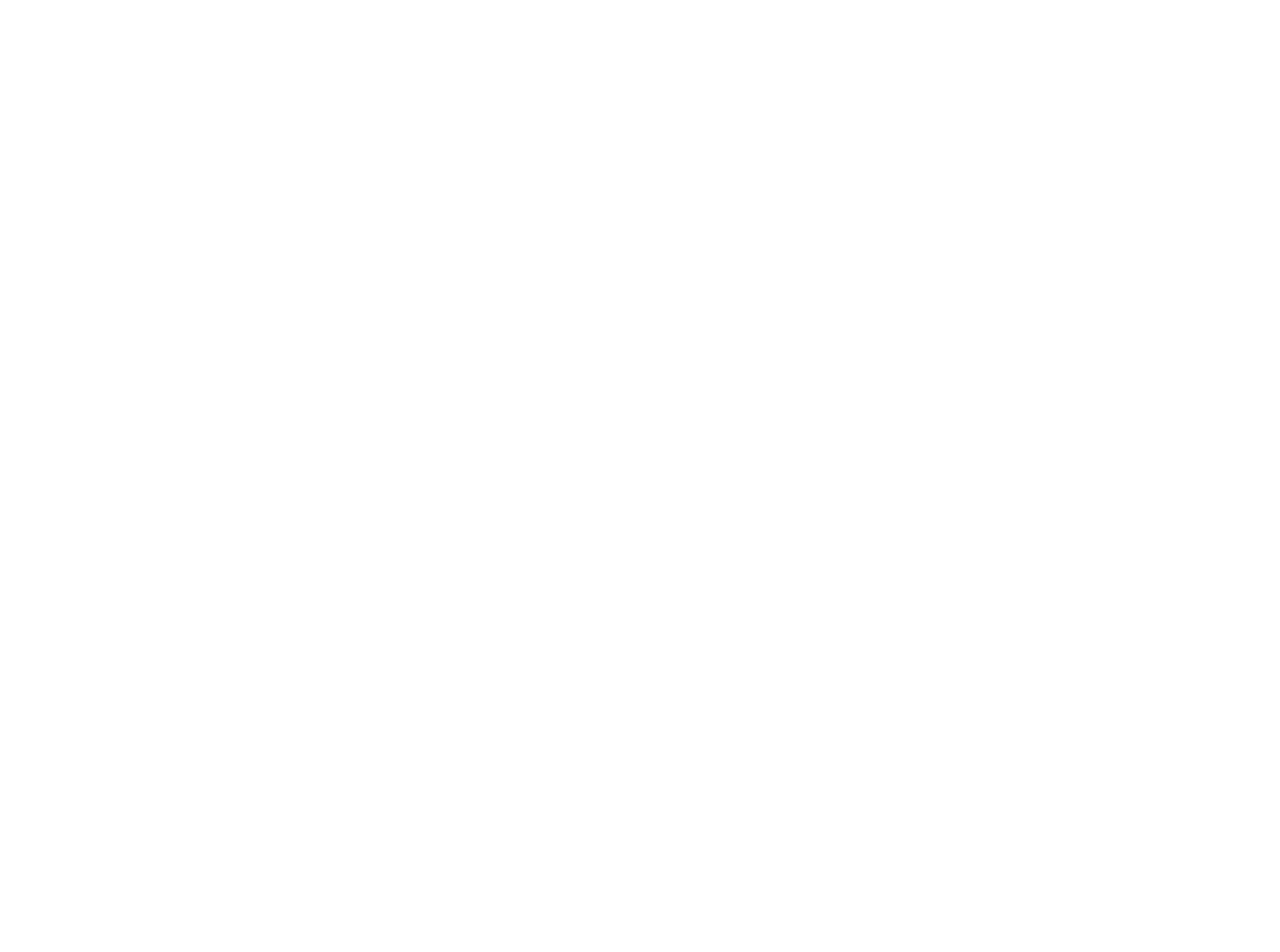
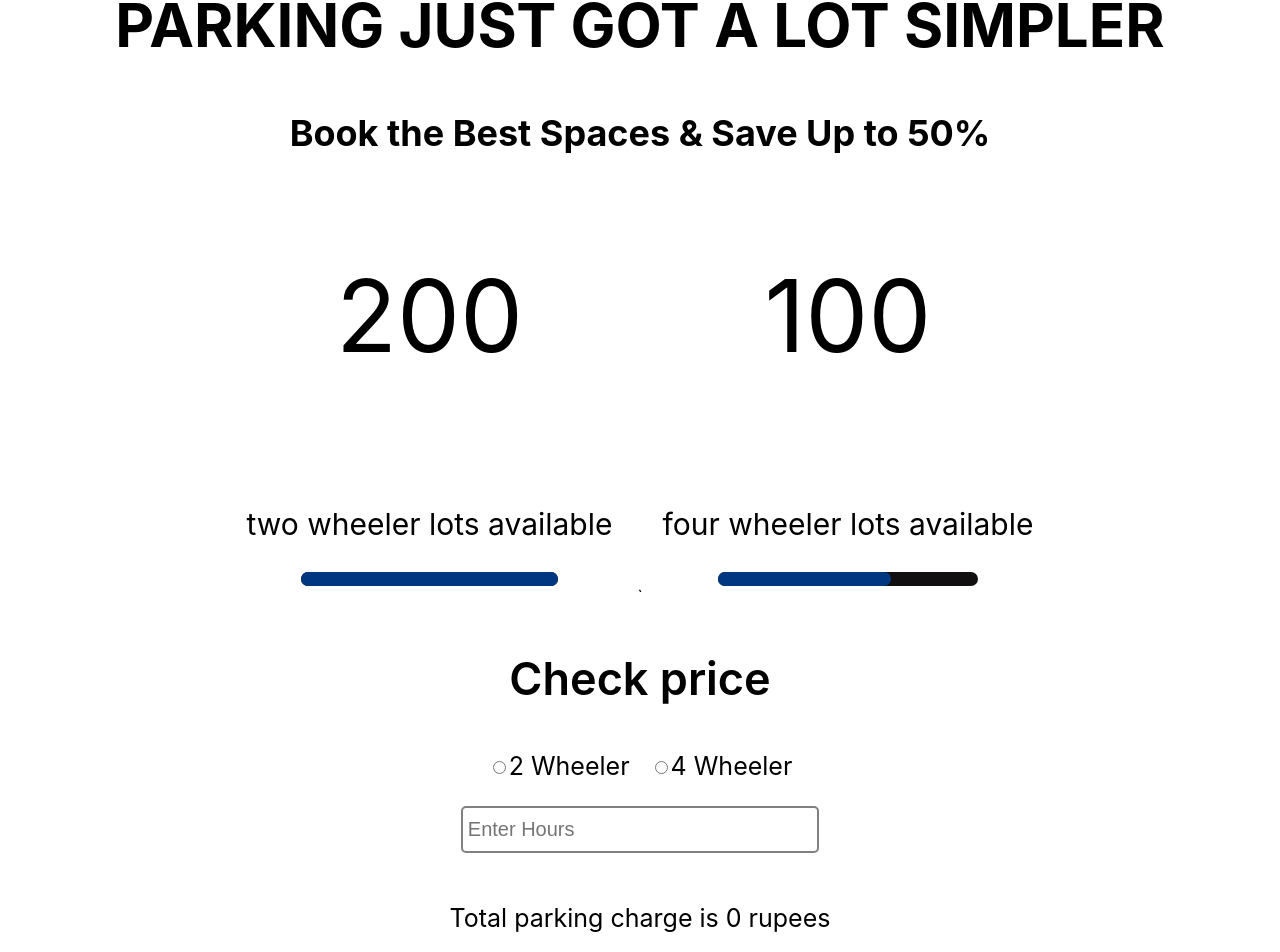
Before and after one commit to prtk07/parkitup, a React (Create React App) app: page / in a window 1280 px wide. Shown: the part 543-1495 px from the top of the page. Before the commit the page ends 800 px from the top, so only its background shows below. Built offline with nearby package versions, Linux system fonts and the light colour scheme; no server answers.

Commit message:
added pricing to home page

```diff
--- /dev/null
+++ b/src/Components/Background.css
@@ -0,0 +1,22 @@
+.Image {
+  width: 100%;
+}
+.background-container {
+  text-align: center;
+}
+.background-container .content {
+}
+.headline {
+  color: white;
+  text-align: center;
+  font-size: 200%;
+  color: black;
+}
+.paragraph {
+  color: white;
+  text-align: center;
+  font-size: 120%;
+  color: black;
+  font-weight: 700;
+  margin: 0px 0px;
+}
--- /dev/null
+++ b/src/Components/Background.js
@@ -0,0 +1,17 @@
+import React from "react";
+import bimg from "../images/background.png";
+import "./Background.css";
+function Background() {
+  return (
+    <div className="background-container">
+      <img className="Image" src={bimg} />
+      <div className="content">
+        <h2 className="headline">PARKING JUST GOT A LOT SIMPLER</h2>
+        <p className="paragraph"> Book the Best Spaces & Save Up to 50%</p>
+
+      </div>
+    </div>
+  );
+}
+
+export default Background;
--- a/src/Views/Home.css
+++ b/src/Views/Home.css
@@ -3,3 +3,44 @@
   flex-direction: column;
   align-items: center;
 }
+.pricing {
+  width: 70%;
+  display: flex;
+  flex-direction: column;
+  align-items: center;
+}
+.label {
+  font-size: 20px;
+}
+.rbutton {
+  cursor: pointer;
+}
+.hours-input {
+  border: 2px solid grey;
+  border-radius: 5px;
+  padding: 10px 5px;
+  width: 40%;
+  font-size: 20px;
+  margin: 25px 0px;
+}
+.instruction {
+  font-weight: 600;
+  font-size: 45px;
+}
+.radio-buttons {
+  display: flex;
+  gap: 20px;
+}
+.label-radio {
+  display: flex;
+  align-items: center;
+}
+.typeofvehicle2 {
+  font-size: 25px;
+}
+.typeofvehicle4 {
+  font-size: 25px;
+}
+.displayfunctionmessage {
+  font-size: 25px;
+}
--- a/src/Views/Home.js
+++ b/src/Views/Home.js
@@ -1,11 +1,76 @@
-import React from "react";
+import React, { useState } from "react";
 import "./Home.css";
 import Spacemeter from "../Components/Spacemeter";
+import Background from "../Components/Background";
 
 function Home() {
+  const [hour, setHour] = useState(0);
+  const [toggleradio, setToggleradio] = useState(null);
+  function handleChange(e) {
+    setHour(e.target.value);
+  }
+  function display(h) {
+    if (toggleradio) {
+      return (
+        <div className="displayfunctionmessage">
+          Total parking charge is {Number(h * 5)} rupees
+        </div>
+      );
+    } else if (toggleradio == false) {
+      return (
+        <div className="displayfunctionmessage">
+          Total parking charge is {Number(h * 10)} rupees
+        </div>
+      );
+    }
+    return (
+      <p className="displayfunctionmessage">Total parking charge is 0 rupees</p>
+    );
+  }
+  function radiobuttonchange(e) {
+    if (e.currentTarget.value === "2_wheeler") {
+      setToggleradio(true);
+    } else {
+      setToggleradio(false);
+    }
+  }
   return (
     <div className="home-container">
+      <Background />
       <Spacemeter />
+`     <div className="pricing">
+        <p className="instruction">Check price</p>
+        <div className="radio-buttons">
+          <div className="label-radio">
+          <input
+            type="radio"
+            name="vehicle_type"
+            value="2_wheeler"
+            className="rbutton"
+            onChange={radiobuttonchange}
+          />
+          <lable className="typeofvehicle2">2 Wheeler</lable>
+          </div>
+          <div className="label-radio">
+          <input
+            type="radio"
+            name="vehicle_type"
+            value="4_wheeler"
+            className="rbutton"
+            onChange={radiobuttonchange}
+          />
+          <lable className="typeofvehicle4">4 Wheeler</lable>
+          </div>
+        </div>
+          <input
+            className="hours-input"
+            type="text"
+            onChange={handleChange}
+            placeholder="Enter Hours"
+            required
+          />
+        <div className="display">{display(hour)}</div>
+      </div>
     </div>
   );
 }
```
Also changed, not shown: src/images/background.png (added).
